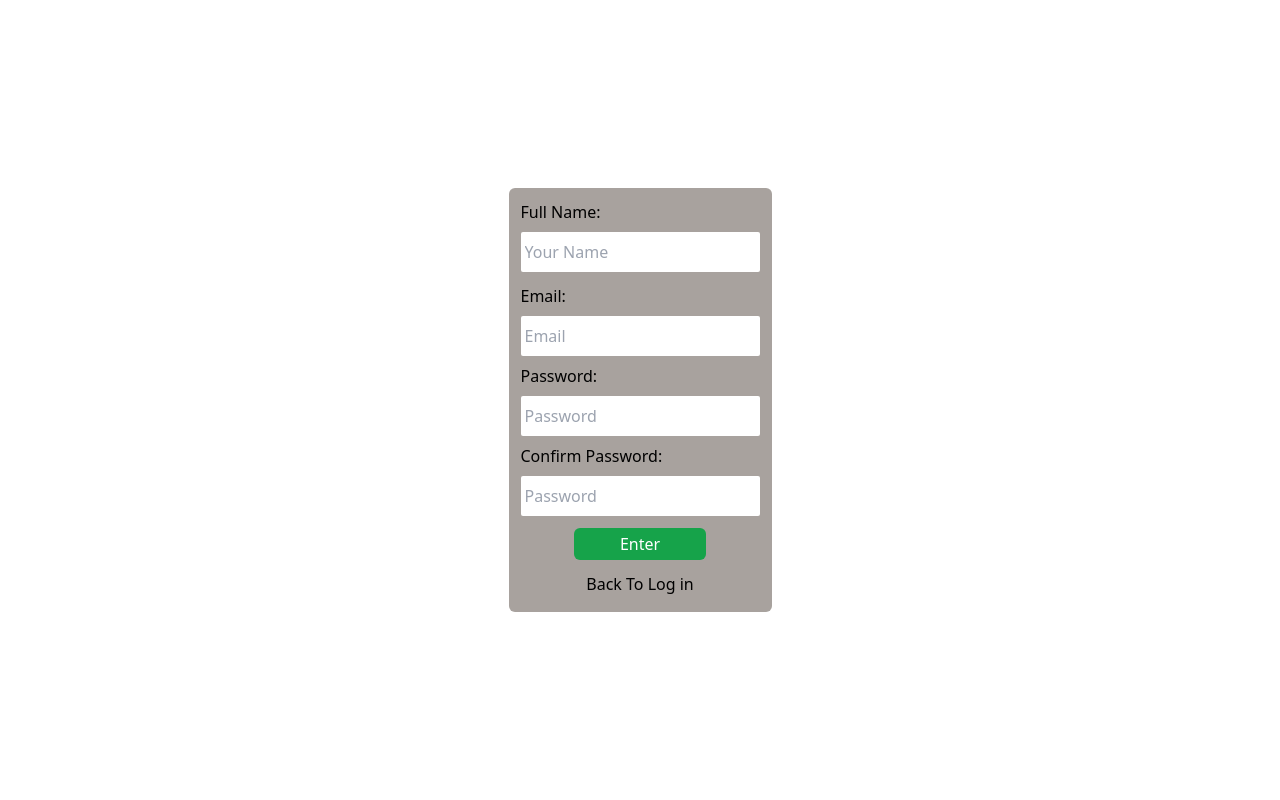
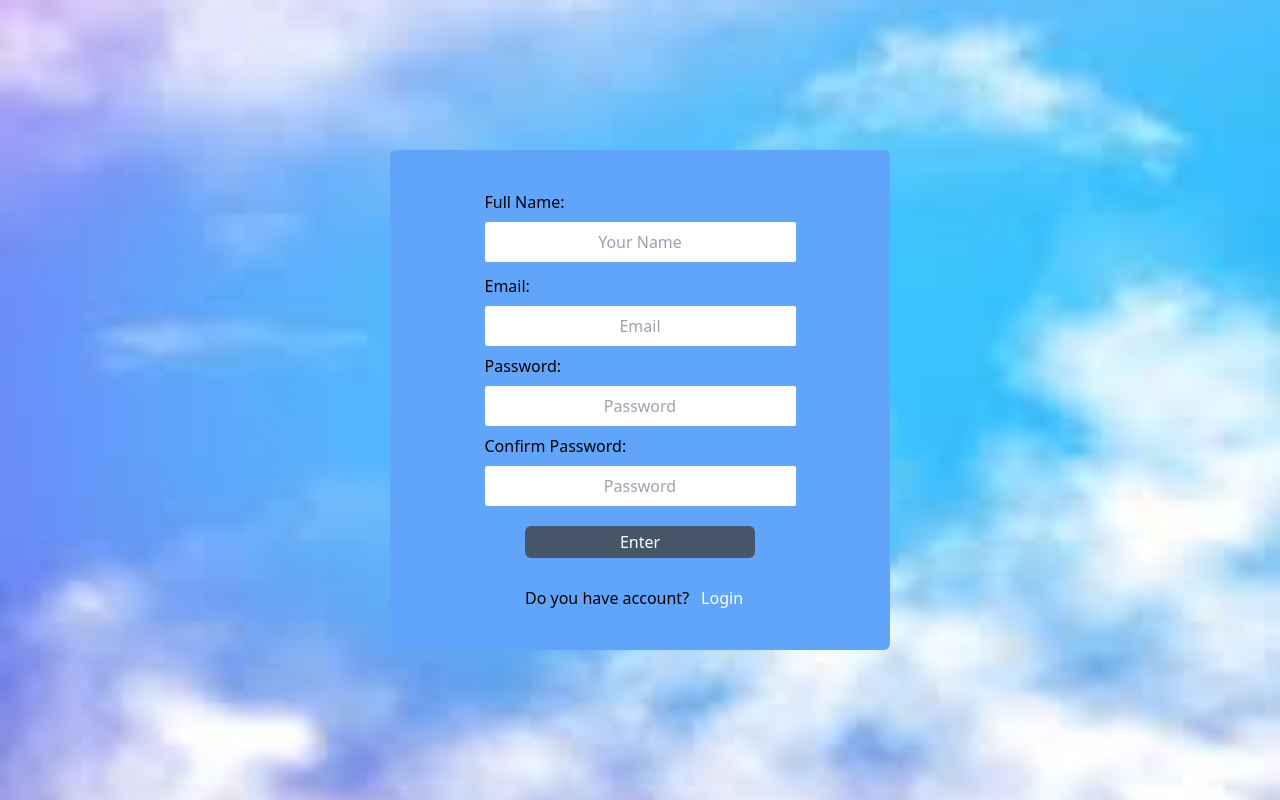
Before and after one commit to Majidagh/HW13-Maktab94, a website: page public/index.html in a window 1280 px wide. Both pictures are taken after a click on the button "Sign up". Drawn offline with Linux system fonts and the light colour scheme.

Commit message:
feat: Edit style

```diff
--- a/public/index.html
+++ b/public/index.html
@@ -7,54 +7,59 @@
     <title>Login</title>
     <link rel="stylesheet" href="css/main.css">
 </head>
-<body class="w-screen h-screen flex items-center justify-center">
+<body class="w-screen h-screen flex items-center justify-center ]">
 
-    <div id="login-page" class="flex flex-col justify-center items-center bg-blue-400 p-3 rounded-md">
+    <div id="login-page" class="flex w-[500px] h-[400px] flex-col justify-center items-center bg-blue-400 p-3 rounded-md">
+
+        <h1 class="mb-9 text-lg font-bold">Welcome to Weather Application</h1>
 
         <div class="email flex flex-col gap-2">
-            <label for="email">User Name:</label>
-            <input id="email-input" class="email-input px-1 py-2 rounded-sm outline-none" type="email" name="email" placeholder="Email">
+            <label for="email">Username:</label>
+            <input id="email-input" class="email-input px-10 py-2 placeholder: text-center rounded-md" type="email" name="email" placeholder="Email">
         </div>
 
         <div class="password flex flex-col gap-2">
             <label class="mt-2" for="password">Password:</label>
-            <input id="password-input" class=" px-1 py-2 rounded-sm outline-none" type="password" name="password" placeholder="Password">
+            <input id="password-input" class="px-10 py-2 rounded-md placeholder: text-center" type="password" name="password" placeholder="Password">
         </div>
 
-       <div class="btns  flex justify-between gap-5 m-3">
-        <button id="login" class="bg-green-600 text-white rounded-md cursor-pointer p-3 py-1">Log in</button>
-        <button id="signup" class="bg-green-600 text-white rounded-md cursor-pointer px-3 py-1">Sign up</button>
+       <div class="btns flex justify-between gap-6 m-8">
+        <button id="login" class="bg-slate-600 text-white rounded-md cursor-pointer px-5 py-1">Log in</button>
+        <button id="signup" class="bg-slate-600 text-white rounded-md cursor-pointer px-5 py-1">Sign up</button>
        </div>
 
     </div>
 
 
-    <div id="signup-page" class="flex flex-col justify-center items-center bg-stone-400 p-3 rounded-md hidden">
+    <div id="signup-page" class="flex w-[500px] h-[500px] flex-col justify-center items-center bg-blue-400 p-3 rounded-md hidden ">
 
         <div class="email flex flex-col gap-2">
             <label for="text">Full Name:</label>
-            <input id="signup-input-name" class="px-1 py-2 rounded-sm outline-none" type="text" name="text" placeholder="Your Name">
+            <input id="signup-input-name" class="px-10 py-2 placeholder: text-center rounded-sm outline-none" type="text" name="text" placeholder="Your Name">
         </div>
 
         <div class="email flex flex-col gap-2 mt-3">
             <label for="email">Email:</label>
-            <input id="signup-input-email" class="px-1 py-2 rounded-sm outline-none" type="email" name="email" placeholder="Email">
+            <input id="signup-input-email" class="px-10 placeholder: text-center py-2 rounded-sm outline-none" type="email" name="email" placeholder="Email">
         </div>
 
         <div class="password flex flex-col gap-2">
             <label class="mt-2" for="password">Password:</label>
-            <input id="signup-input-password" class="px-1 py-2 rounded-sm outline-none" type="password" name="password" placeholder="Password">
+            <input id="signup-input-password" class="px-10 placeholder: text-center py-2 rounded-sm outline-none" type="password" name="password" placeholder="Password">
         </div>
 
         <div class="password flex flex-col gap-2">
             <label class="mt-2" for="password">Confirm Password:</label>
-            <input id="signup-input-confirm-password" class="px-1 py-2 rounded-sm outline-none" type="password" name="password" placeholder="Password">
+            <input id="signup-input-confirm-password" class="px-10 py-2 placeholder: text-center rounded-sm outline-none" type="password" name="password" placeholder="Password">
         </div>
 
-       <div class="btns  flex flex-col justify-between gap-2 mt-3">
-        <button id="signup-enter-btn" class="bg-green-600 text-white rounded-md cursor-pointer p-3 py-1">Enter</button>
+       <div class="btns  flex flex-col justify-between gap-2 mt-5">
+        <button id="signup-enter-btn" class="bg-slate-600 text-white rounded-md cursor-pointer p-3 py-1">Enter</button>
 
-        <a href="#" id="back-to-login" class=" cursor-pointer px-3 py-1">Back To Log in</a>
+        <div class="flex mt-5">
+            <p>Do you have account?</p><a href="#" id="back-to-login" class="text-white cursor-pointer px-3 ">Login</a>
+
+        </div>
 
        </div>
 
--- a/src/style.css
+++ b/src/style.css
@@ -1,3 +1,12 @@
 @tailwind base;
 @tailwind components;
 @tailwind utilities;
+
+@layer base {
+   body {
+    background-image: url("/public/images/weather.jpg");
+    background-repeat: no-repeat;
+    background-size: cover;
+    background-position: center;
+   }
+}
```
Also changed, not shown: public/css/main.css, public/images/weather.jpg (added).
